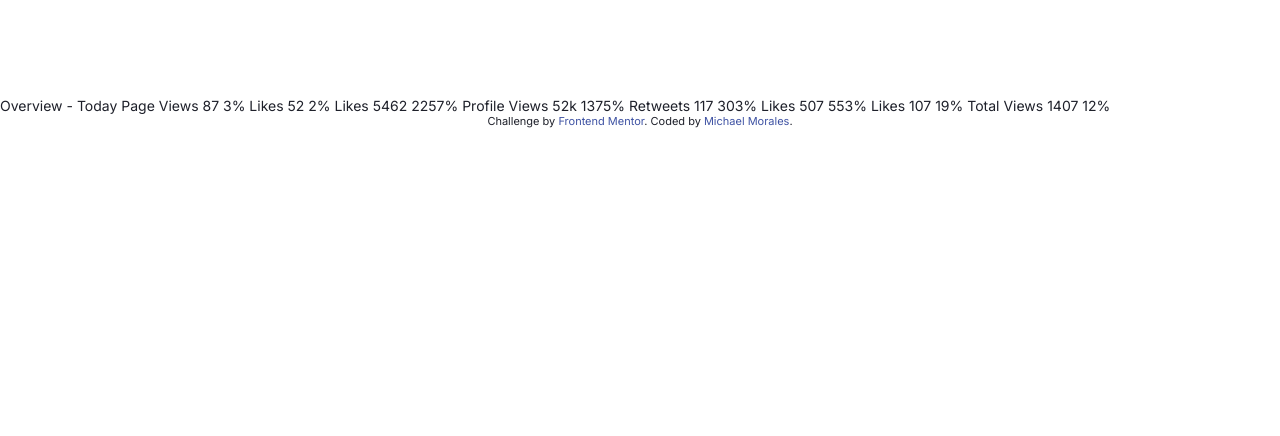
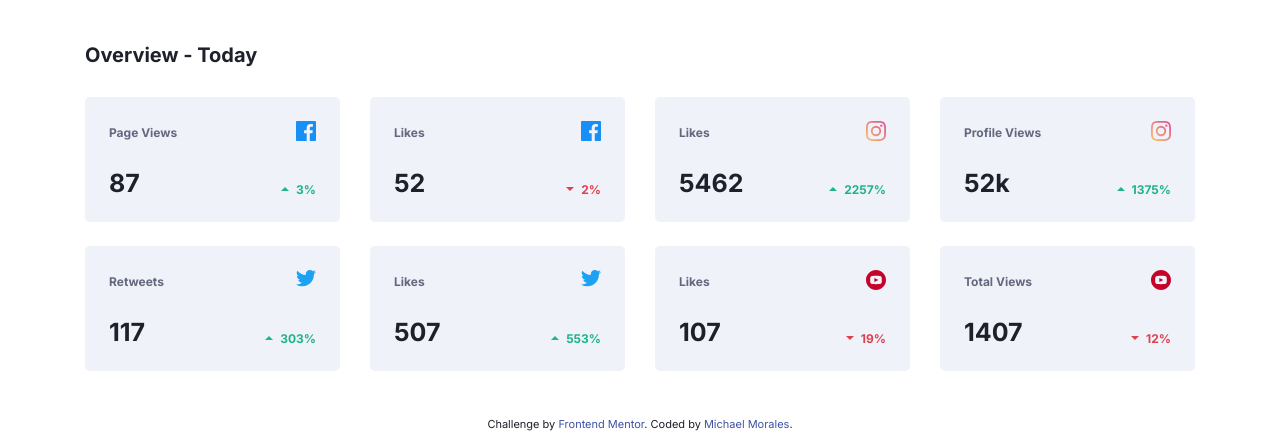
Before and after one commit to J-Rayln/fem-social-media-dashboard, a website: page index.html in a window 1280 px wide. Shown: the part 364-800 px from the top of the page. Drawn offline with Linux system fonts and the light colour scheme.

Commit message:
completed overview cards

```diff
--- a/index.html
+++ b/index.html
@@ -136,45 +136,86 @@
             </div>
 
         </section>
+
+        <section class="container">
+            <h2>Overview - Today</h2>
+
+            <div class="grid">
+                <div class="ov-card ov-card--facebook">
+                    <div class="ov-card__stat">Page Views</div>
+                    <div class="ov-card__count">87</div>
+                    <div class="ov-card__change ov-card__change--up">
+                        <span class="ov-card__change--up-icon"></span>
+                        <span>3%</span>
+                    </div>
+                </div>
+
+                <div class="ov-card ov-card--facebook">
+                    <div class="ov-card__stat">Likes</div>
+                    <div class="ov-card__count">52</div>
+                    <div class="ov-card__change ov-card__change--down">
+                        <span class="ov-card__change--down-icon"></span>
+                        <span>2%</span>
+                    </div>
+                </div>
+
+                <div class="ov-card ov-card--instagram">
+                    <div class="ov-card__stat">Likes</div>
+                    <div class="ov-card__count">5462</div>
+                    <div class="ov-card__change ov-card__change--up">
+                        <span class="ov-card__change--up-icon"></span>
+                        <span>2257%</span>
+                    </div>
+                </div>
+
+                <div class="ov-card ov-card--instagram">
+                    <div class="ov-card__stat">Profile Views</div>
+                    <div class="ov-card__count">52k</div>
+                    <div class="ov-card__change ov-card__change--up">
+                        <span class="ov-card__change--up-icon"></span>
+                        <span>1375%</span>
+                    </div>
+                </div>
+
+                <div class="ov-card ov-card--twitter">
+                    <div class="ov-card__stat">Retweets</div>
+                    <div class="ov-card__count">117</div>
+                    <div class="ov-card__change ov-card__change--up">
+                        <span class="ov-card__change--up-icon"></span>
+                        <span>303%</span>
+                    </div>
+                </div>
+
+                <div class="ov-card ov-card--twitter">
+                    <div class="ov-card__stat">Likes</div>
+                    <div class="ov-card__count">507</div>
+                    <div class="ov-card__change ov-card__change--up">
+                        <span class="ov-card__change--up-icon"></span>
+                        <span>553%</span>
+                    </div>
+                </div>
+
+                <div class="ov-card ov-card--youtube">
+                    <div class="ov-card__stat">Likes</div>
+                    <div class="ov-card__count">107</div>
+                    <div class="ov-card__change ov-card__change--down">
+                        <span class="ov-card__change--down-icon"></span>
+                        <span>19%</span>
+                    </div>
+                </div>
+
+                <div class="ov-card ov-card--youtube">
+                    <div class="ov-card__stat">Total Views</div>
+                    <div class="ov-card__count">1407</div>
+                    <div class="ov-card__change ov-card__change--down">
+                        <span class="ov-card__change--down-icon"></span>
+                        <span>12%</span>
+                    </div>
+                </div>
+
+            </div>
+        </section>
     </main>
-
-
-
-    <div style="margin-top: 100px;"></div>
-
-    Overview - Today
-
-    Page Views
-    87
-    3%
-
-    Likes
-    52
-    2%
-
-    Likes
-    5462
-    2257%
-
-    Profile Views
-    52k
-    1375%
-
-    Retweets
-    117
-    303%
-
-    Likes
-    507
-    553%
-
-    Likes
-    107
-    19%
-
-    Total Views
-    1407
-    12%
 
     <div class="attribution">
         Challenge by <a href="https://www.frontendmentor.io?ref=challenge" target="_blank">Frontend Mentor</a>.
--- a/src/scss/components/_card.scss
+++ b/src/scss/components/_card.scss
@@ -78,9 +78,6 @@
         &--big {
             font-size: rem(42);
         }
-        &--small {
-
-        }
     }
 
     &__label {
@@ -111,5 +108,92 @@
             color: var(--clr-primary-brightRed);
         }
     }
+}
 
+.ov-card {
+    display: grid;
+    grid-template-columns: repeat(2, 1fr);
+    grid-template-rows: repeat(2, 50%);
+    grid-template-areas:
+        "stat stat"
+        "count change";
+    background-color: var(--clr-bg-card);
+    border-radius: rem(5);
+    padding: rem(30) rem(24) rem(26);
+    height: rem(125);
+    line-height: 1;
+
+    &--facebook {
+        background-image: url('/images/icon-facebook.svg');
+        background-repeat: no-repeat;
+        background-position: top rem(24) right rem(24);
+    }
+
+    &--instagram {
+        background-image: url('/images/icon-instagram.svg');
+        background-repeat: no-repeat;
+        background-position: top rem(24) right rem(24);
+    }
+
+    &--twitter {
+        background-image: url('/images/icon-twitter.svg');
+        background-repeat: no-repeat;
+        background-position: top rem(24) right rem(24);
+    }
+
+    &--youtube {
+        background-image: url('/images/icon-youtube.svg');
+        background-repeat: no-repeat;
+        background-position: top rem(24) right rem(24);
+    }
+
+    &__stat {
+        grid-area: stat;
+        color: var(--clr-text-secondary);
+        font-size: rem(12);
+        font-weight: var(--fw-bold);
+    }
+
+    &__count {
+        grid-area: count;
+        align-self: end;
+        color: var(--clr-text-primary);
+        font-size: rem(25);
+        font-weight: var(--fw-bold);
+    }
+
+    &__change {
+        grid-area: change;
+        align-self: end;
+        text-align: end;
+        font-size: rem(12);
+        font-weight: var(--fw-bold);
+
+        %icon-extend {
+            display: inline-block;
+            background-repeat: no-repeat;
+            background-position: left top rem(7);
+            width: rem(12);
+            height: rem(14);
+        }
+
+        &--up {
+            color: var(--clr-primary-limeGreen);
+            padding-left: rem(12);
+
+            &-icon {
+                background-image: url('/images/icon-up.svg');
+                @extend %icon-extend;
+            }
+        }
+
+        &--down {
+            color: var(--clr-primary-brightRed);
+
+            &-icon {
+                background-image: url('/images/icon-down.svg');
+                @extend %icon-extend;
+            }
+        }
+    }
 }
--- a/src/scss/global/_boilerplate.scss
+++ b/src/scss/global/_boilerplate.scss
@@ -45,5 +45,5 @@ h1, h2, h3 {
 }
 
 h1 { font-size: var(--fs-h1); }
-h2 { font-size: var(--fs-h2); }
+h2 { font-size: var(--fs-h2); margin-bottom: rem(30); }
 h3 { font-size: var(--fs-h3); }
--- a/src/scss/global/_layout.scss
+++ b/src/scss/global/_layout.scss
@@ -3,6 +3,10 @@
 /*
     layout utilities
 */
+
+section {
+    margin-bottom: rem(50);
+}
 
 .container {
     padding: rem(25);
```
Also changed, not shown: dist/css/main.css, 1 other file.
